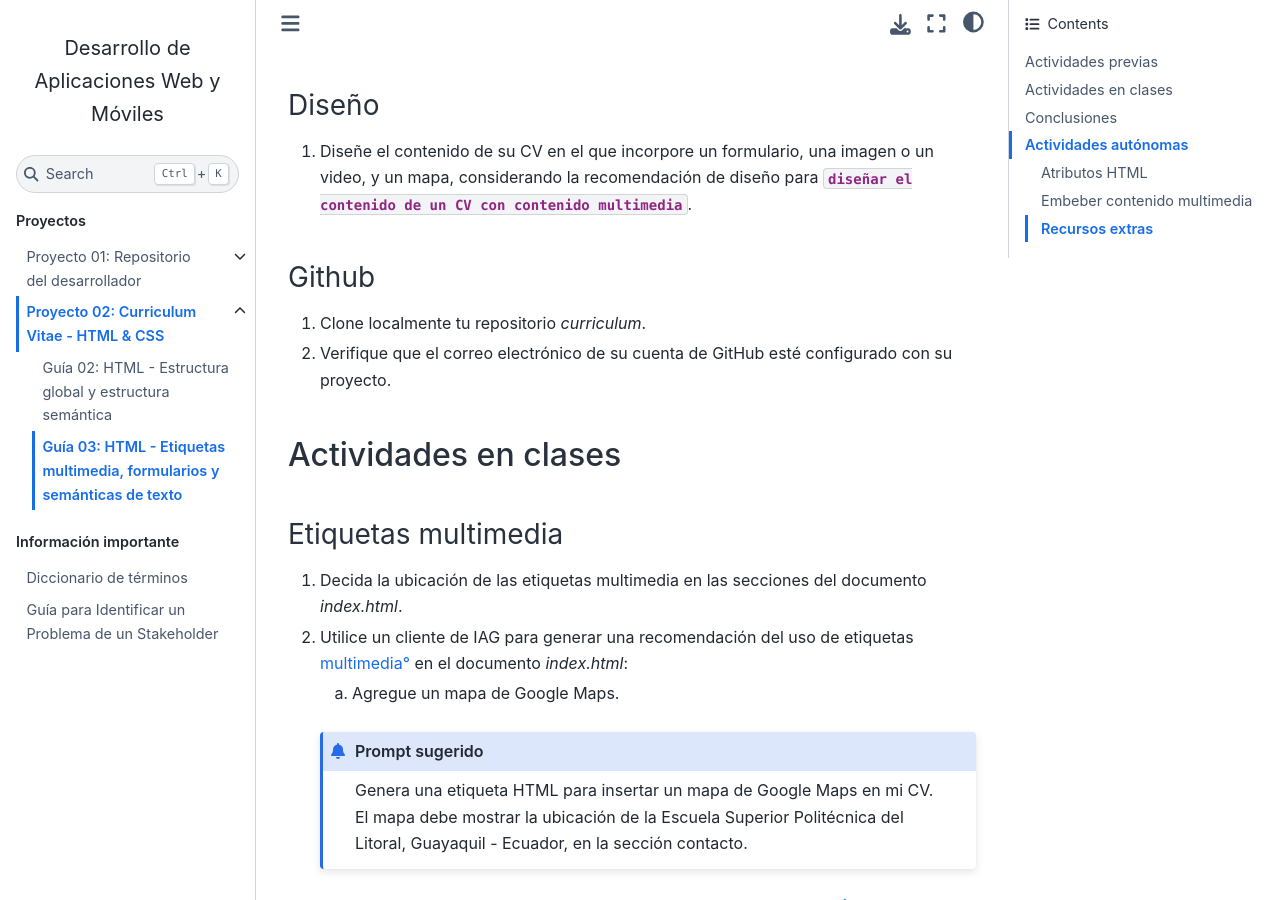
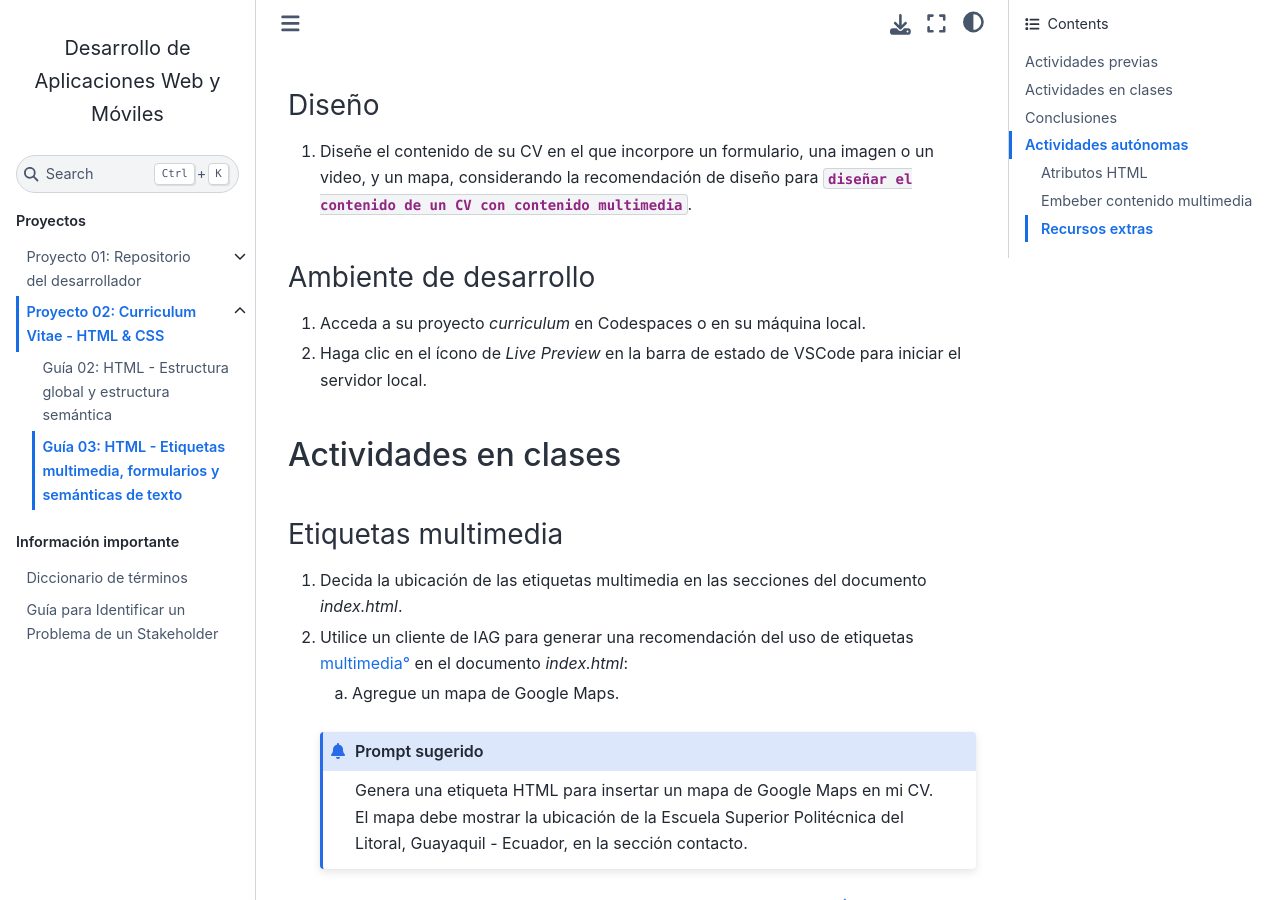
Before and after one commit to DAWMFIEC/DAWM-AI, a Sphinx documentation site: the page built from docs/source/guias/guia03.rst, in a window 1280 px wide and 900 px high, scrolled down 413 px. Built offline with Sphinx 7.4.7 and the Sphinx Book theme 1.1.4, drawn with Linux system fonts in a browser that asks for light colours; pages that are not in the unit, such as notebooks, are missing from menus; comment, search, counter and statistics services are not loaded.

Commit message:
Ambiente de desarrollo

```diff
--- a/docs/source/guias/guia03.rst
+++ b/docs/source/guias/guia03.rst
@@ -20,11 +20,11 @@ Diseño
 
 1. Diseñe el contenido de su CV en el que incorpore un formulario, una imagen o un video, y un mapa, considerando la recomendación de diseño para :download:`diseñar el contenido de un CV con contenido multimedia <./pdfs/guia03-disenocontenidomultimedia.pdf>`.
 
-Github
-------
+Ambiente de desarrollo
+----------------------
 
-1. Clone localmente tu repositorio *curriculum*.
-2. Verifique que el correo electrónico de su cuenta de GitHub esté configurado con su proyecto.
+1. Acceda a su proyecto *curriculum* en Codespaces o en su máquina local.
+2. Haga clic en el ícono de `Live Preview` en la barra de estado de VSCode para iniciar el servidor local.
 
 Actividades en clases
 =====================
```
Also changed, not shown: docs/source/guias/_temp/guia04.rst (+4 -4 lines), docs/source/guias/_temp/guia05.rst (+4 -4 lines), docs/source/guias/guia02.rst (+5 -9 lines).
